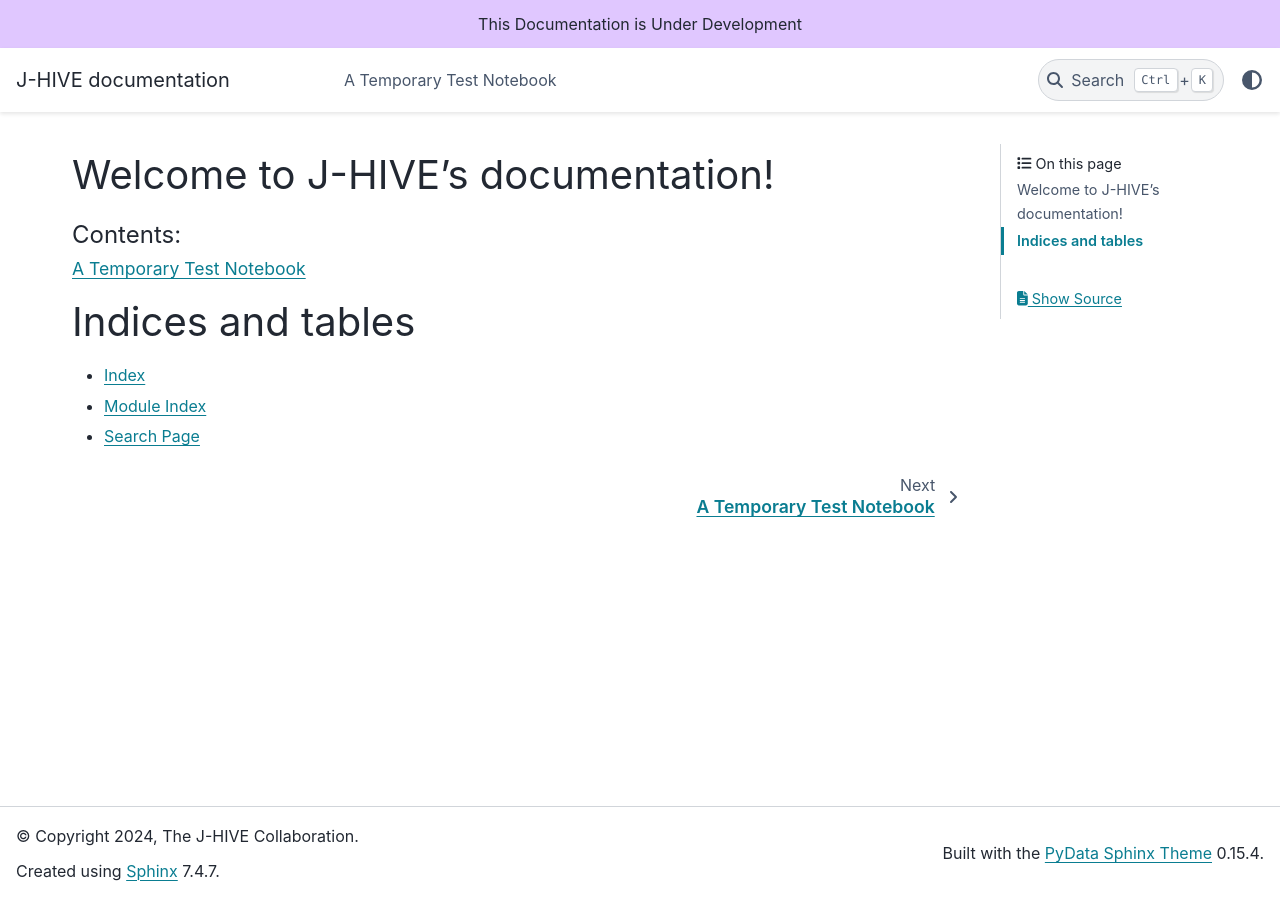
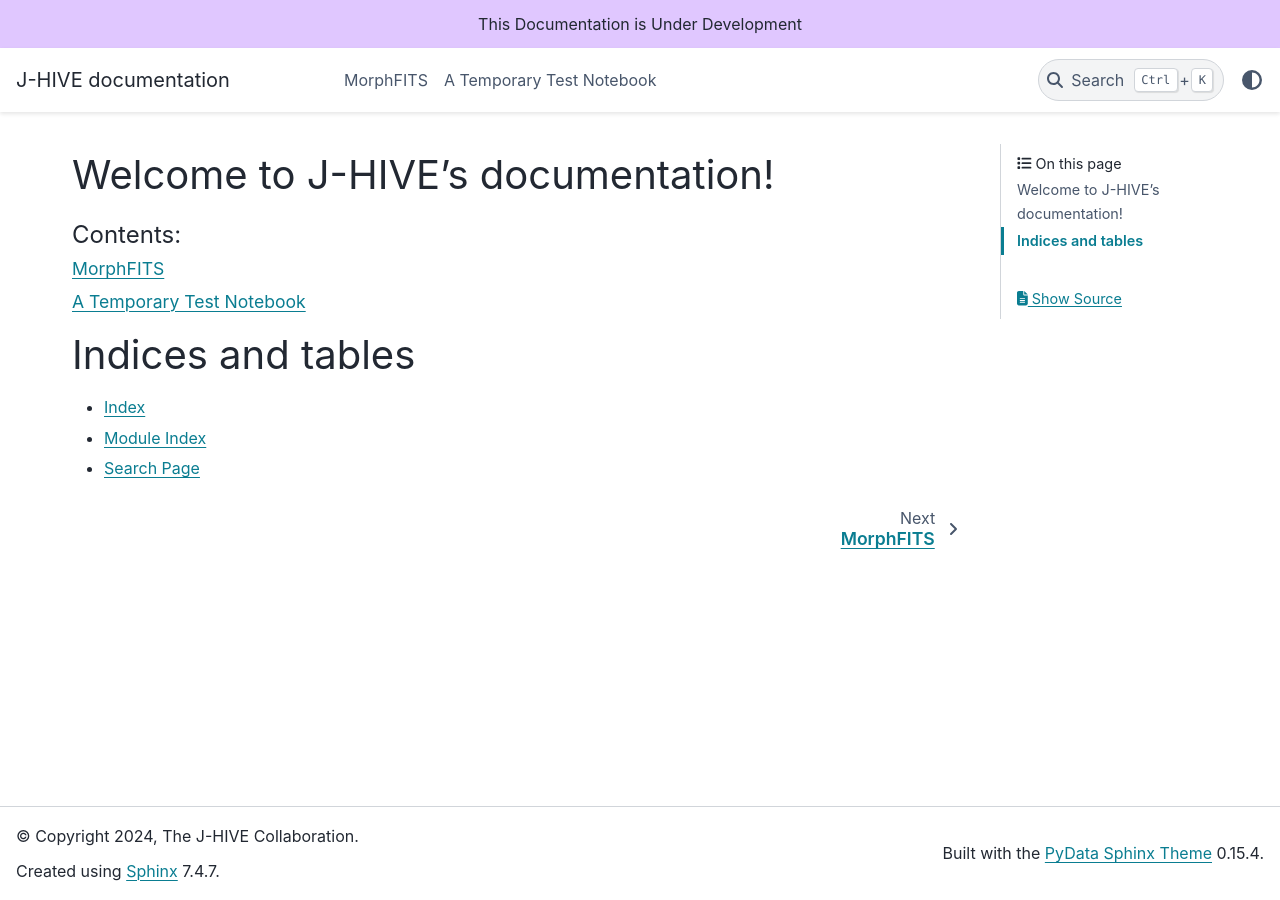
Before and after one commit to j-hive/jhive-docs, a Sphinx documentation site: the page built from source/index.rst, in a window 1280 px wide. Built offline with Sphinx 7.4.7 and the PyData theme 0.15.4, drawn with Linux system fonts in a browser that asks for light colours.

Commit message:
Added morphfits autoapi

```diff
--- a/pyproject.toml
+++ b/pyproject.toml
@@ -19,7 +19,8 @@
 jupyter = "^1.0.0"
 matplotlib = "^3.8.3"
 numpy = "^1.26.4"
-
+morphfits = { git = "https://github.com/j-hive/morphfits.git", develop = true }
+sphinx-autoapi = "^3.2.1"
 
 [build-system]
 requires = ["poetry-core"]
--- a/source/conf.py
+++ b/source/conf.py
@@ -2,6 +2,8 @@
 #
 # For the full list of built-in configuration values, see the documentation:
 # https://www.sphinx-doc.org/en/master/usage/configuration.html
+
+import morphfits
 
 # -- Project information -----------------------------------------------------
 # https://www.sphinx-doc.org/en/master/usage/configuration.html#project-information
@@ -15,8 +17,9 @@
 
 extensions = [
     "sphinx.ext.napoleon",
-    "sphinx.ext.autodoc",
-    "sphinx.ext.autosummary",
+    # "sphinx.ext.autodoc",
+    # "sphinx.ext.autosummary",
+    "autoapi.extension",
     "sphinx_design",
     "sphinx_autodoc_typehints",
     "myst_nb",
@@ -29,6 +32,8 @@
 autodoc_typehints = "signature"
 autodoc_typehints_format = "short"
 
+autoapi_dirs = [*morphfits.__path__]
+
 # -- Options for HTML output -------------------------------------------------
 # https://www.sphinx-doc.org/en/master/usage/configuration.html#options-for-html-output
 
--- a/source/index.rst
+++ b/source/index.rst
@@ -10,6 +10,7 @@
    :maxdepth: 2
    :caption: Contents:
 
+   morphfits/index.rst
    notebooks/temp.ipynb
 
 Indices and tables
--- /dev/null
+++ b/source/morphfits/index.rst
@@ -0,0 +1,2 @@
+MorphFITS
+=========
```
Also changed, not shown: 1 other file.
